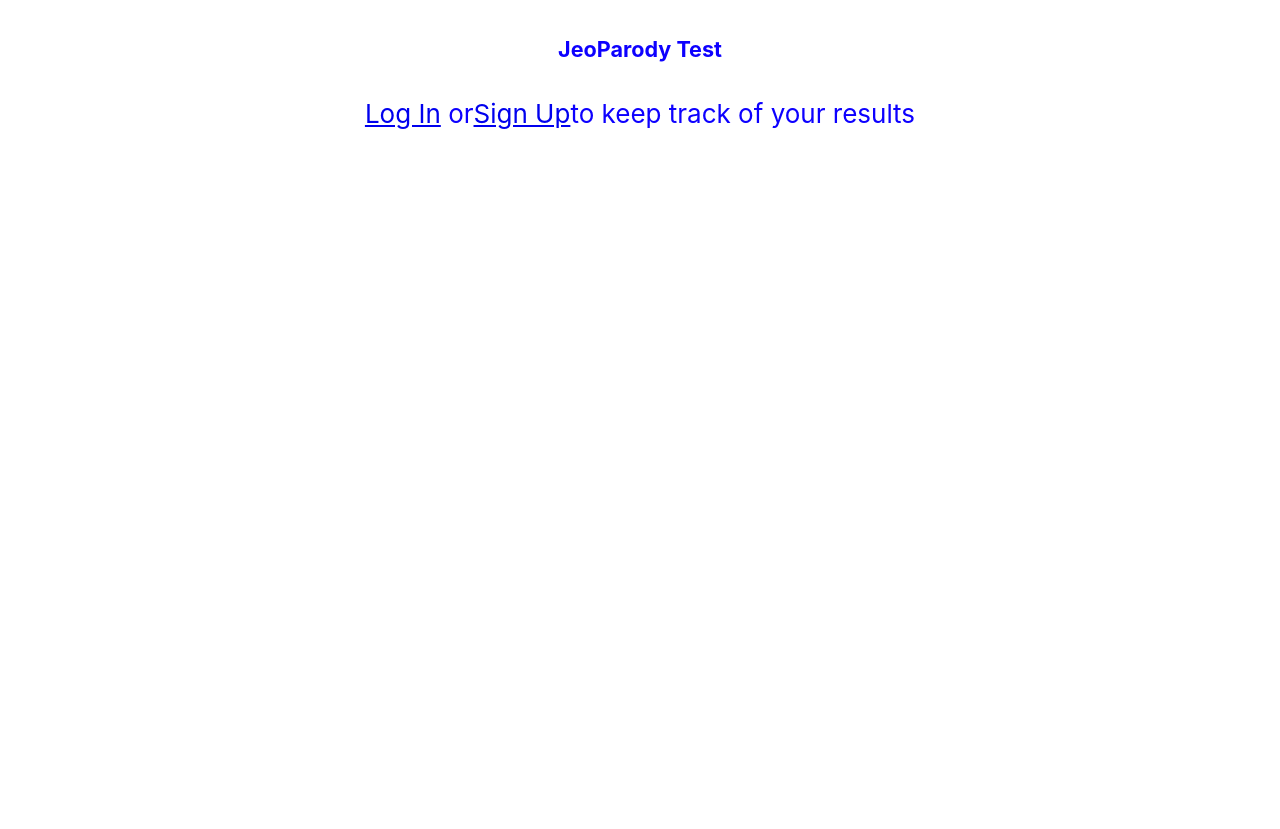
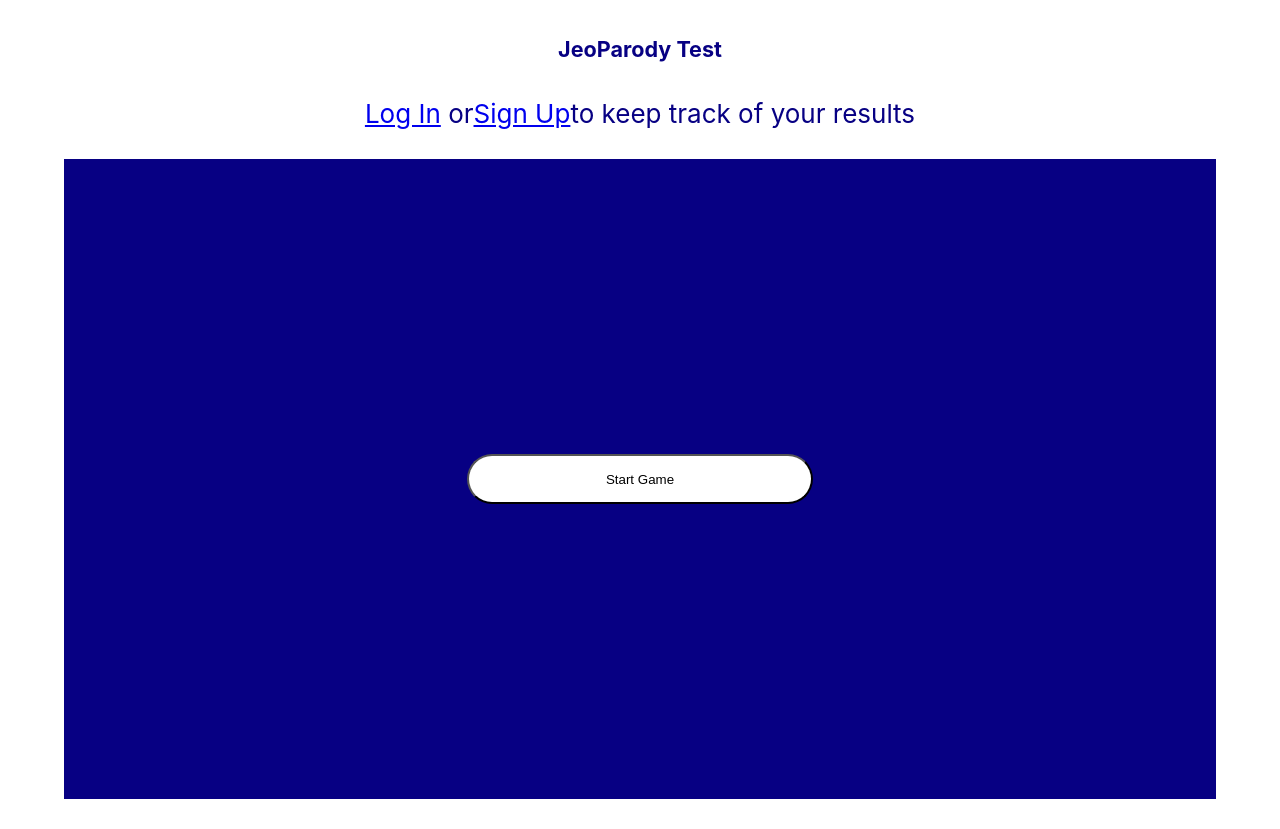
Before and after one commit to brittjavs/jeoparody-frontend, a React (Create React App) app: page / in a window 1280 px wide. Before the commit the page ends 800 px from the top, so only its background shows below. Built offline with nearby package versions, Linux system fonts and the light colour scheme; no server answers.

Commit message:
created game container with a button and game.css files with basic styling for game container.

```diff
--- a/src/App.css
+++ b/src/App.css
@@ -1,9 +1,8 @@
-
 
 .App-header {
   min-height: 10vh;
   font-size: calc(10px + 2vmin);
-  color: rgb(13, 0, 255);
+  color: rgb(7, 0, 131);
   text-align: center;
   display: flex;
   flex-direction: column;
--- a/src/App.js
+++ b/src/App.js
@@ -3,6 +3,7 @@ import './App.css';
 import NavBar from "./containers/NavBar"
 import { connect } from 'react-redux'
 import { getCurrentUser } from "./actions/currentUser"
+import Game from "./containers/Game"
 // import { withRouter } from 'react-router-dom'
 
 
@@ -18,6 +19,7 @@ class App extends React.Component {
         <header className="App-header">
           <h5>JeoParody Test</h5>
           <NavBar />
+          <Game />
         </header>
       </div>
     )
--- /dev/null
+++ b/src/containers/Game.js
@@ -0,0 +1,13 @@
+import React from 'react'
+import './game.css';
+
+class Game extends React.Component {
+    render(){
+        return(
+            <div className="game-container">
+                <button>Start Game</button>
+            </div>
+        )
+    }
+}
+export default Game
--- /dev/null
+++ b/src/containers/game.css
@@ -0,0 +1,17 @@
+.game-container{
+    width: 90%;
+    height: 80vh;
+    margin: 30px 0px 30px 0px;
+    display: flex;
+    justify-content: center;
+    align-items: center;
+    background-color: rgb(7, 0, 131);
+}
+
+button{
+    background: white;
+    outline: none;
+    border-radius: 100px;
+    width: 30%;
+    height: 50px;
+}
```
